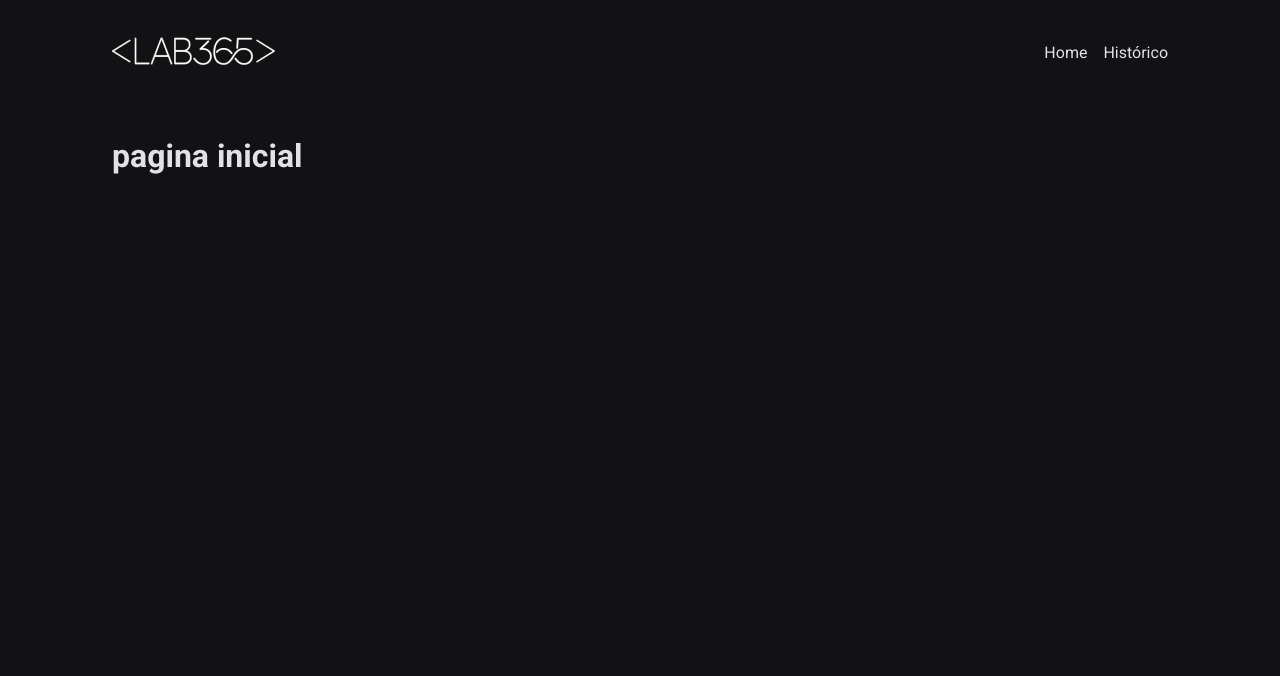
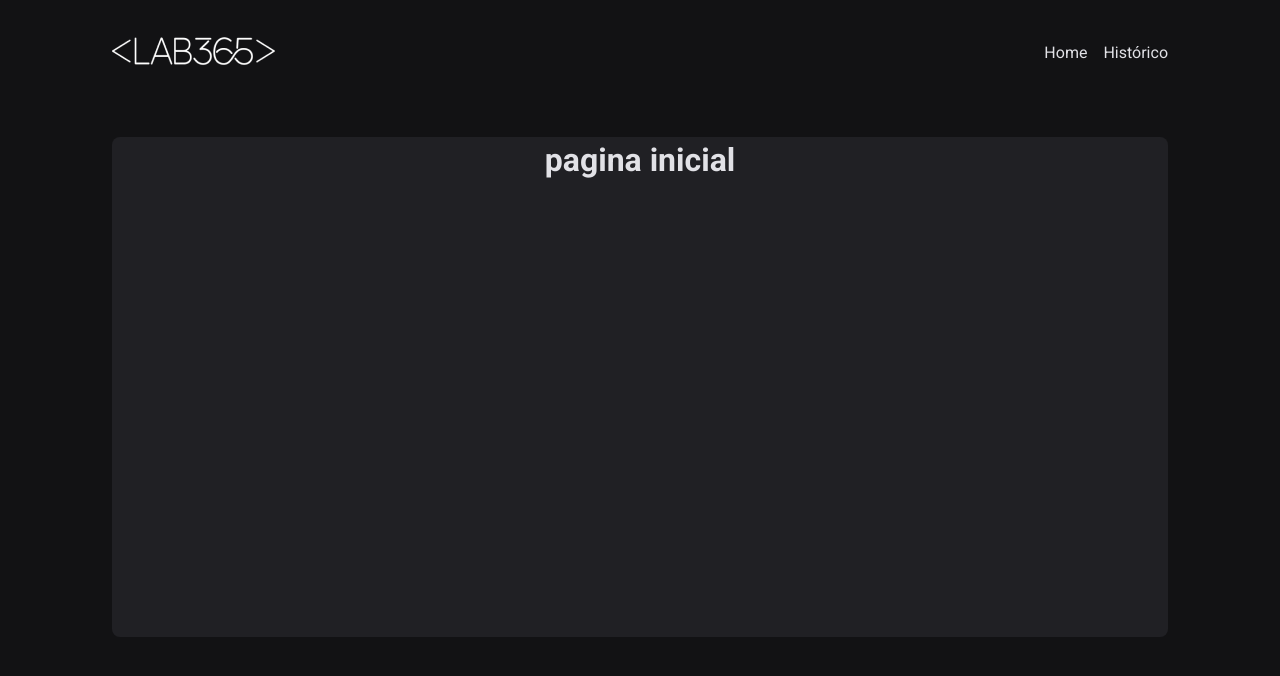
Before and after one commit to vhasckel/timer365, a React (Vite) app: page / in a window 1280 px wide. Shown: the top 676 px of the page. Built offline with nearby package versions, Linux system fonts and the light colour scheme.

Commit message:
feat: estilização conteúdo template

```diff
--- a/src/template/index.jsx
+++ b/src/template/index.jsx
@@ -8,7 +8,7 @@ export default function Layout({ children }) {
     <>
       <Header />
       <main className="container--template">
-        <div>{children}</div>
+        <div className="container--template-contents">{children}</div>
       </main>
     </>
   );
```
